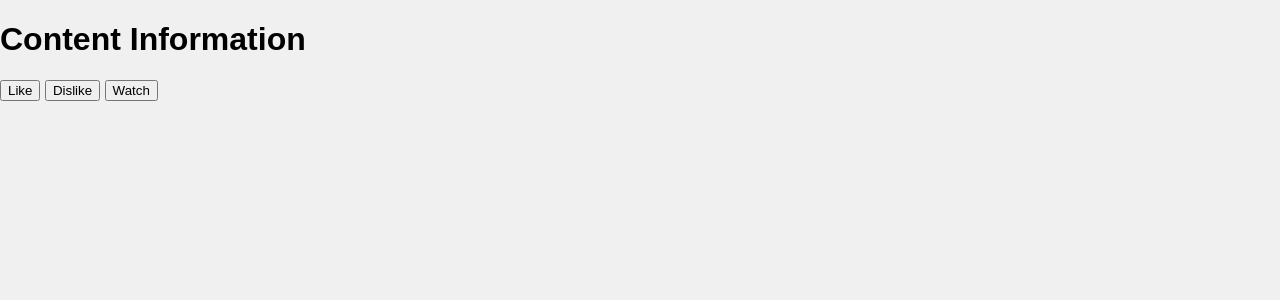
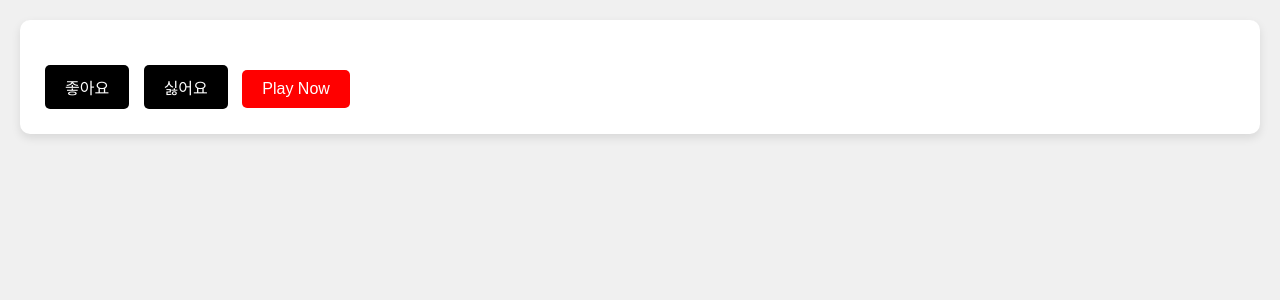
Before and after one commit to seoyeong10yun/SoftwareEngineering_Team14, a Django app: page /content/1/ in a window 1280 px wide. Shown: the top 300 px of the page. Run offline with Django 5.2, Linux system fonts and the light colour scheme.

Commit message:
style: contentInfo부분 css 스타일 조정

```diff
--- a/static/myapp/css/style.css
+++ b/static/myapp/css/style.css
@@ -16,9 +16,12 @@ body,ul,li {
 
 .container {
     display: flex;
-    flex-direction: column;
-    align-items: center;
-    width: 100%;
+    max-width: 1200px;
+    margin: 20px auto;
+    background-color: #fff;
+    padding: 20px;
+    border-radius: 10px;
+    box-shadow: 0 4px 10px rgba(0, 0, 0, 0.1);
 }
 
 header {
@@ -153,6 +156,40 @@ footer {
     font-size: 14px;
 }
 
+.button-section {
+    text-align: center;
+    margin-top: 20px;
+}
+
+.action-button {
+    margin: 5px;
+    padding: 10px 20px;
+    font-size: 16px;
+    border: none;
+    border-radius: 5px;
+    cursor: pointer;
+    transition: background-color 0.3s;
+}
+
+.like-button {
+    background-color: #000;
+    color: #fff;
+}
+
+.dislike-button {
+    background-color: #000;
+    color: #fff;
+}
+
+.watch-button {
+    background-color: #ff0000;
+    color: #fff;
+}
+
+.action-button:hover {
+    opacity: 0.8;
+}
+
 /* 검색 결과에만 적용되는 CSS */
 #content-list {
     display: grid;
--- a/static/myapp/js/contentInfoEvent.js
+++ b/static/myapp/js/contentInfoEvent.js
@@ -10,7 +10,7 @@ const token = localStorage.getItem('token');
         .then(data => {
             const contentInfo = document.getElementById('content-info');
             contentInfo.innerHTML = `
-                <h2>${data.title}</h2>
+                <h1>${data.title}</h1>
                 <p><strong>Genre:</strong> ${data.genre}</p>
                 <p><strong>Release Date:</strong> ${data.release_date}</p>
                 <p><strong>Rating:</strong> ${data.rating}</p>
--- a/templates/myapp/contentInfo.html
+++ b/templates/myapp/contentInfo.html
@@ -9,11 +9,14 @@
     <link rel="stylesheet" href="{% static 'myapp/css/style.css' %}">
 </head>
 <body>
-    <h1>Content Information</h1>
-    <div id="content-info"></div>
-    <button id="like-button">Like</button>
-    <button id="dislike-button">Dislike</button>
-    <button id="watch-button">Watch</button>
+    <div class="container">
+        <div id="content-info"></div>
+        <div class="button-section">
+            <button id="like-button" class="action-button like-button">좋아요</button>
+            <button id="dislike-button" class="action-button dislike-button">싫어요</button>
+            <button id="watch-button" class="action-button watch-button">Play Now</button>
+        </div>
+    </div>
 
     <script src="{% static 'myapp/js/contentInfoEvent.js' %}"></script>
 </body>
```
